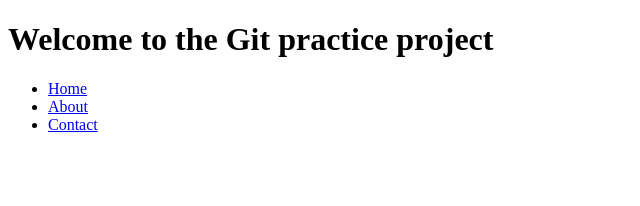
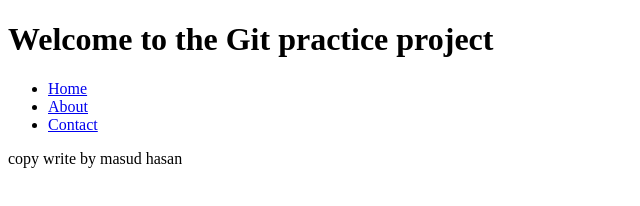
Before and after one commit to masudhasansarker/Learning-git, a plain HTML site: page index.html in a window 1280 px wide. Shown: the whole page, without its empty margins (0-640 px from the left). Drawn offline with Linux system fonts and the light colour scheme.

Commit message:
add footer the page
Footer add the every page

```diff
--- a/index.html
+++ b/index.html
@@ -14,5 +14,8 @@
             <li><a href="/">Contact</a></li>
         </ul>
     </nav>
+    <footer>
+        <p>copy write by masud hasan </p>
+    </footer>
 </body>
 </html>
```
